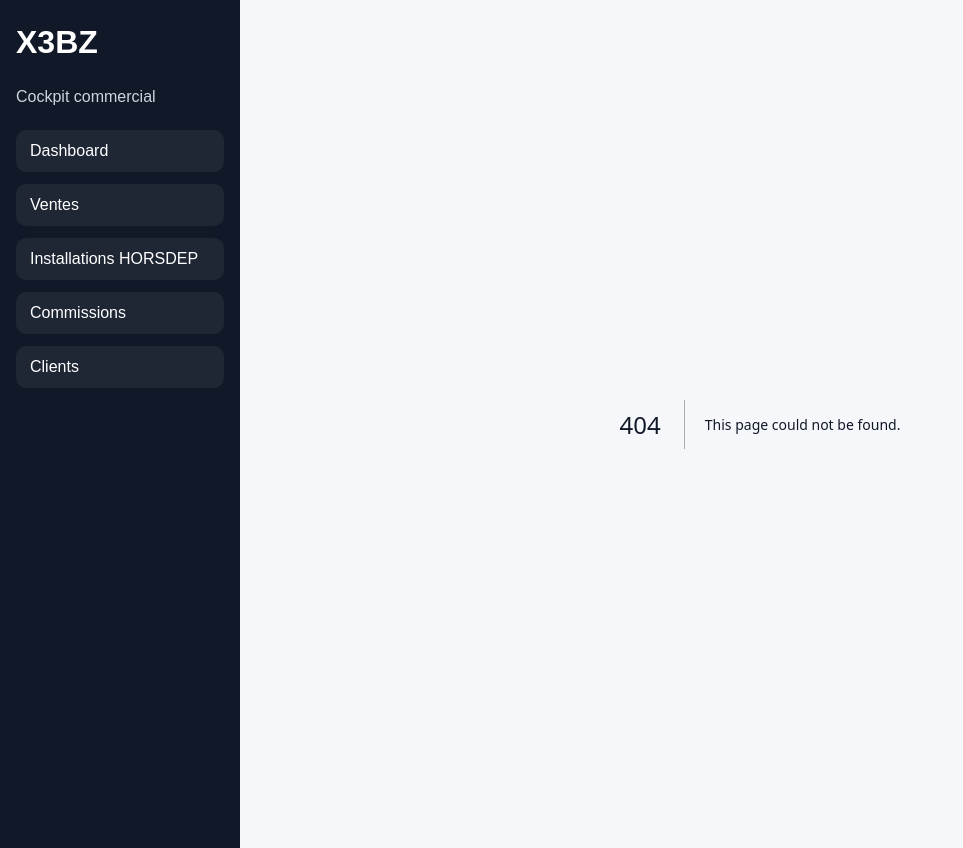
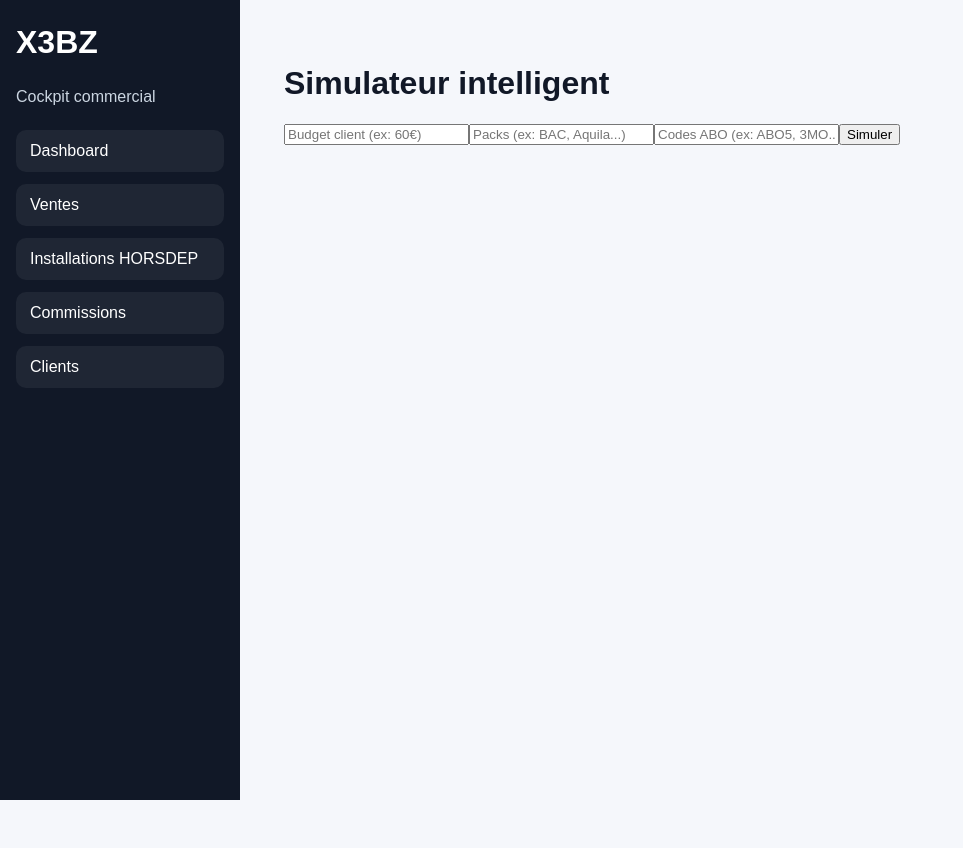
Before and after one commit to bargaouitarek-gif/X3BZ, a Next.js app: page /app/simulateur in a window 1280 px wide. Before the commit this address had no page. Shown: the whole page, without its empty margins (0-963 px from the left). After the commit the page ends 800 px from the top, so only its background shows below. Built offline with nearby package versions, Linux system fonts and the light colour scheme.

Commit message:
Add budget simulator component with commission logic

```diff
--- /dev/null
+++ b/app/app/simulateur/page.tsx
@@ -0,0 +1,91 @@
+"use client";
+
+import { useState } from "react";
+
+export default function Page() {
+  const [budget, setBudget] = useState("");
+  const [packs, setPacks] = useState("");
+  const [abo, setAbo] = useState("");
+  const [resultat, setResultat] = useState<any>(null);
+
+  function simuler() {
+    let commission = 70; // base START
+    let details: string[] = [];
+
+    // Packs
+    if (packs.toLowerCase().includes("bac")) {
+      commission += 50;
+      details.push("+50€ BAC");
+    }
+
+    if (packs.toLowerCase().includes("aquila")) {
+      commission += 30;
+      details.push("+30€ Aquila");
+    }
+
+    // Codes ABO
+    if (abo.includes("ABO5")) {
+      commission -= 35;
+      details.push("-35€ ABO5");
+    }
+
+    if (abo.includes("ABO7")) {
+      commission -= 45;
+      details.push("-45€ ABO7");
+    }
+
+    if (abo.includes("3MO")) {
+      commission -= 20;
+      details.push("-20€ 3MO");
+    }
+
+    if (abo.includes("6MO")) {
+      commission -= 40;
+      details.push("-40€ 6MO");
+    }
+
+    // Résultat final
+    setResultat({
+      commission,
+      details,
+    });
+  }
+
+  return (
+    <main style={{ padding: 20 }}>
+      <h1>Simulateur intelligent</h1>
+
+      <input
+        placeholder="Budget client (ex: 60€)"
+        value={budget}
+        onChange={(e) => setBudget(e.target.value)}
+      />
+
+      <input
+        placeholder="Packs (ex: BAC, Aquila...)"
+        value={packs}
+        onChange={(e) => setPacks(e.target.value)}
+      />
+
+      <input
+        placeholder="Codes ABO (ex: ABO5, 3MO...)"
+        value={abo}
+        onChange={(e) => setAbo(e.target.value)}
+      />
+
+      <button onClick={simuler}>Simuler</button>
+
+      {resultat && (
+        <div style={{ marginTop: 20 }}>
+          <h2>Commission estimée : {resultat.commission} €</h2>
+
+          <ul>
+            {resultat.details.map((d: string, i: number) => (
+              <li key={i}>{d}</li>
+            ))}
+          </ul>
+        </div>
+      )}
+    </main>
+  );
+}
```
